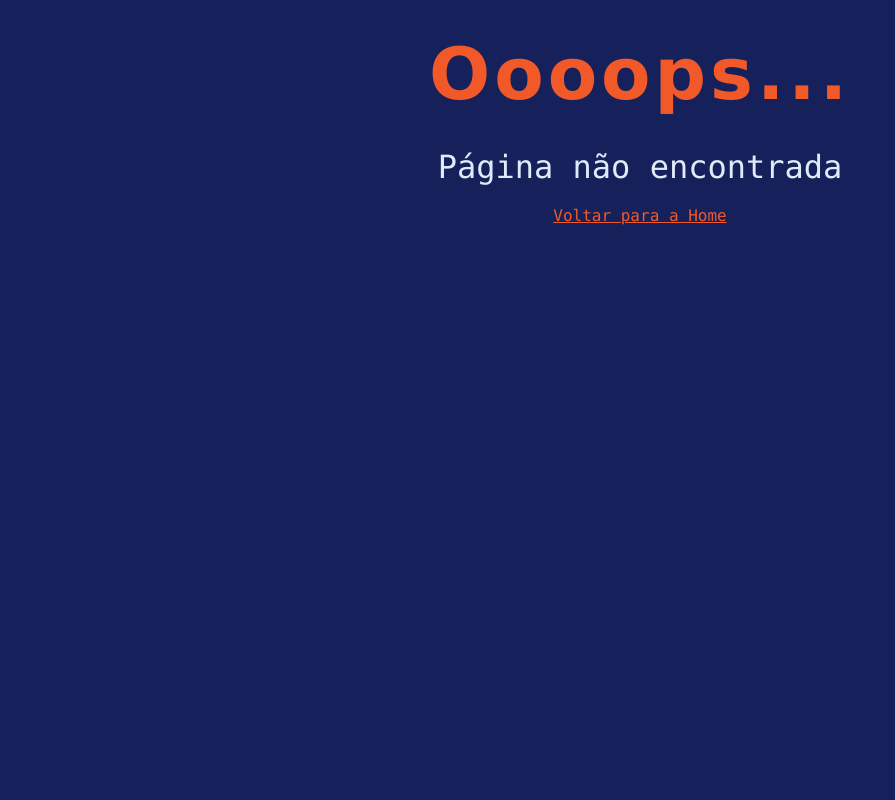
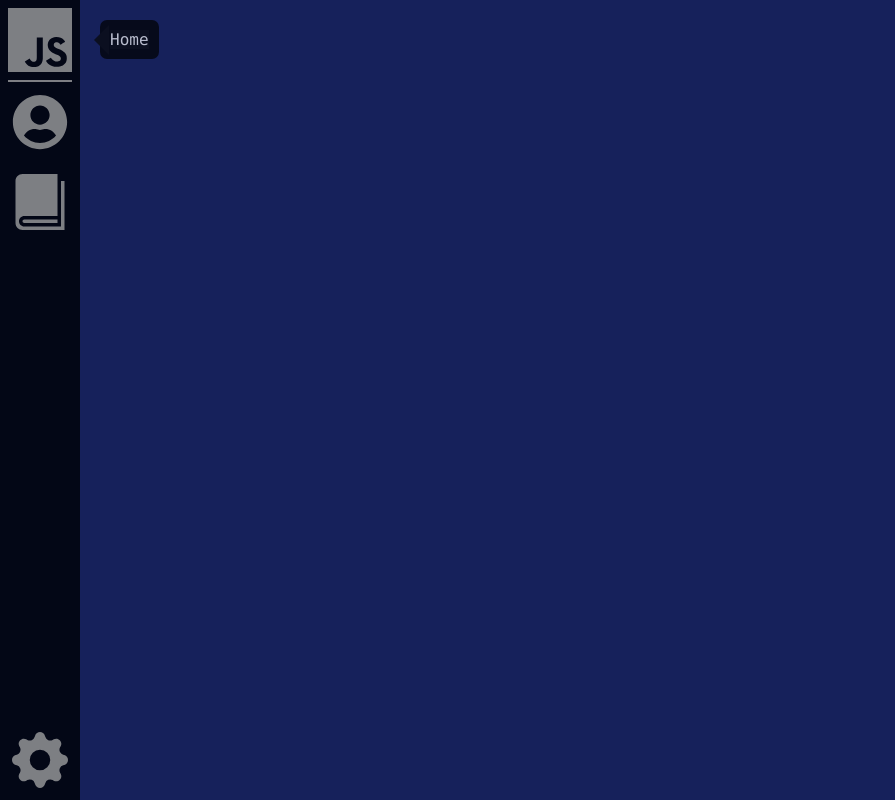
Before and after one commit to SamuelCGP/JSQuest, a React (Create React App) app in the folder client/: page /chapter in a window 1280 px wide. Shown: the whole page, without its empty margins (0-895 px from the left). Built offline with nearby package versions, Linux system fonts and the light colour scheme.

Commit message:
created "chapter" route

```diff
--- a/client/src/App.tsx
+++ b/client/src/App.tsx
@@ -4,12 +4,20 @@ import { GlobalStyle } from "./globalStyles";
 import Authentication from "./pages/Authentication/Authentication";
 import ResetPassword from "./pages/ResetPassword/ResetPasssword";
 import Home from "./pages/Home/Home";
+import Chapter from "./pages/Chapter/Chapter"
 import Message from "./pages/Message/Message";
+import Navbar from "./components/Navbar/Navbar";
 
 function App() {
 	return (
 		<Router>
 			<GlobalStyle />
+
+			<Routes>
+				<Route path="/home" element={<Navbar />} />
+				<Route path="/chapter" element={<Navbar />} />
+			</Routes>
+
 			<Routes>
 				<Route path="*" element={<Message />} />
 				<Route path="/message/:messageType" element={<Message />} />
@@ -19,6 +27,7 @@ function App() {
 					element={<ResetPassword />}
 				/>
 				<Route path="/home" element={<Home />} />
+				<Route path="/chapter" element={<Chapter />} />
 			</Routes>
 		</Router>
 	);
--- a/client/src/components/Tooltip/Tooltip.tsx
+++ b/client/src/components/Tooltip/Tooltip.tsx
@@ -1,5 +1,4 @@
 import styled, { css } from "styled-components";
-import { idText } from "typescript";
 import ColorPalette from "../../utils/ColorPalette";
 
 interface TooltipProps {
--- /dev/null
+++ b/client/src/pages/Chapter/Chapter.styles.tsx
@@ -0,0 +1,10 @@
+import ColorPalette from "../../utils/ColorPalette";
+import styled from "styled-components";
+import { Container } from "../../components/Global";
+
+export const MainContainer = styled(Container)`
+    @media (min-width: 900px) {
+        //margin-left: 5rem;
+        padding: 1rem;
+    }
+`;
--- /dev/null
+++ b/client/src/pages/Chapter/Chapter.tsx
@@ -0,0 +1,13 @@
+import { MainContainer } from "./Chapter.styles";
+import { Container, MainHeading, Heading } from "../../components/Global";
+import { Lorem } from "../../utils/Lorem";
+
+function Chapter() {
+	return (
+		<MainContainer>
+
+		</MainContainer>
+	);
+}
+
+export default Chapter;
--- a/client/src/pages/Home/Home.tsx
+++ b/client/src/pages/Home/Home.tsx
@@ -1,20 +1,17 @@
 import { MainContainer } from "./Home.styles";
 import { Container, MainHeading, Heading } from "../../components/Global";
-import Navbar from "../../components/Navbar/Navbar";
 import { Lorem } from "../../utils/Lorem";
+import { Link } from "react-router-dom";
 
 function Home() {
 	return (
-        <>
-        <Navbar/>
 		<MainContainer>
 			<MainHeading>This is a test</MainHeading>
-			<Heading>I can't wait to add the chapters here!</Heading>
+			<Heading>I can't wait to add the <Link to="/chapter">chapters</Link> here!</Heading>
 			<p style={{ color: "darkcyan", marginTop: "30px", fontSize: '30px' }}>
 				{`${ Lorem }`}
 			</p>
 		</MainContainer>
-        </>
 	);
 }
 
```
